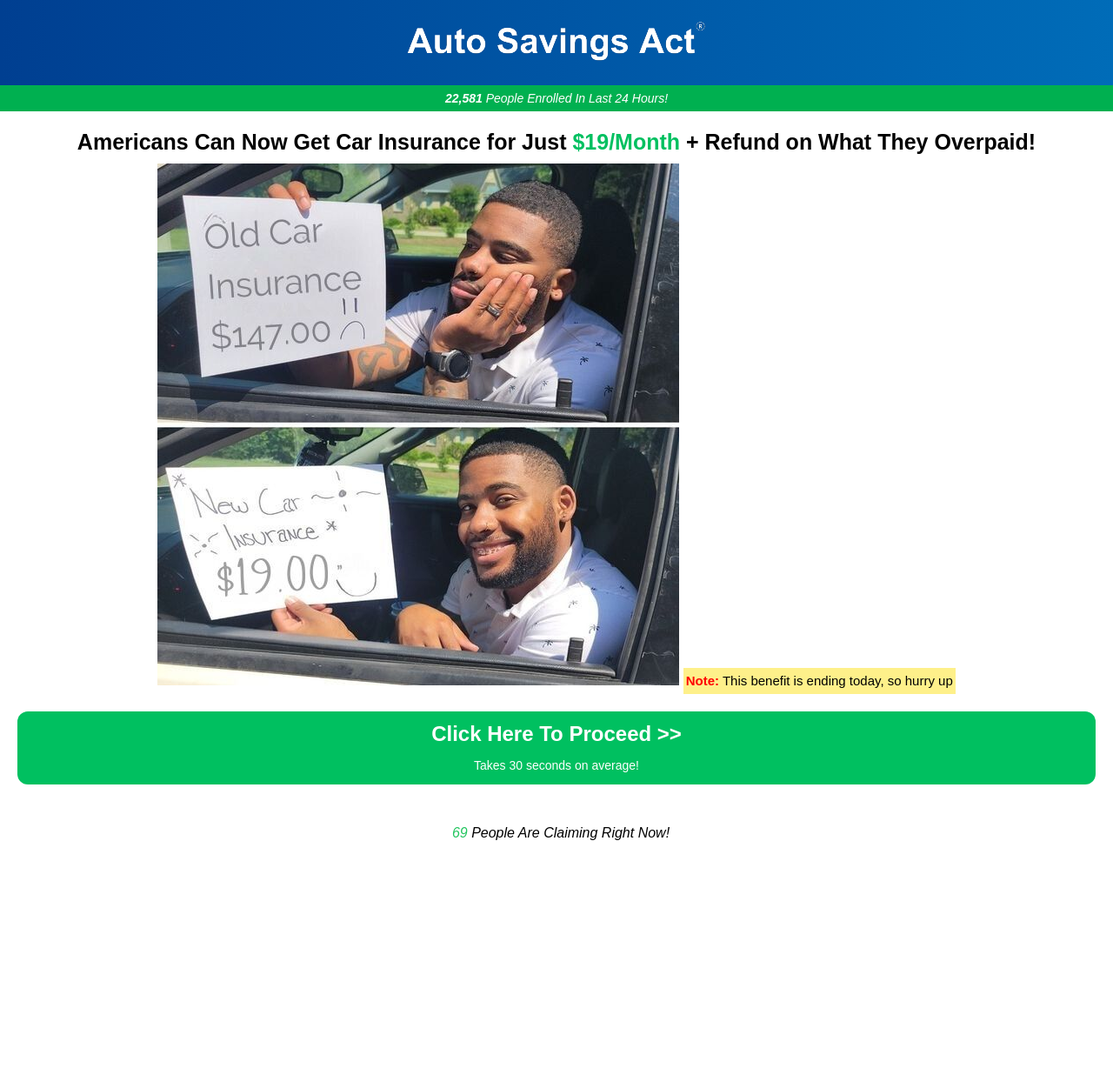
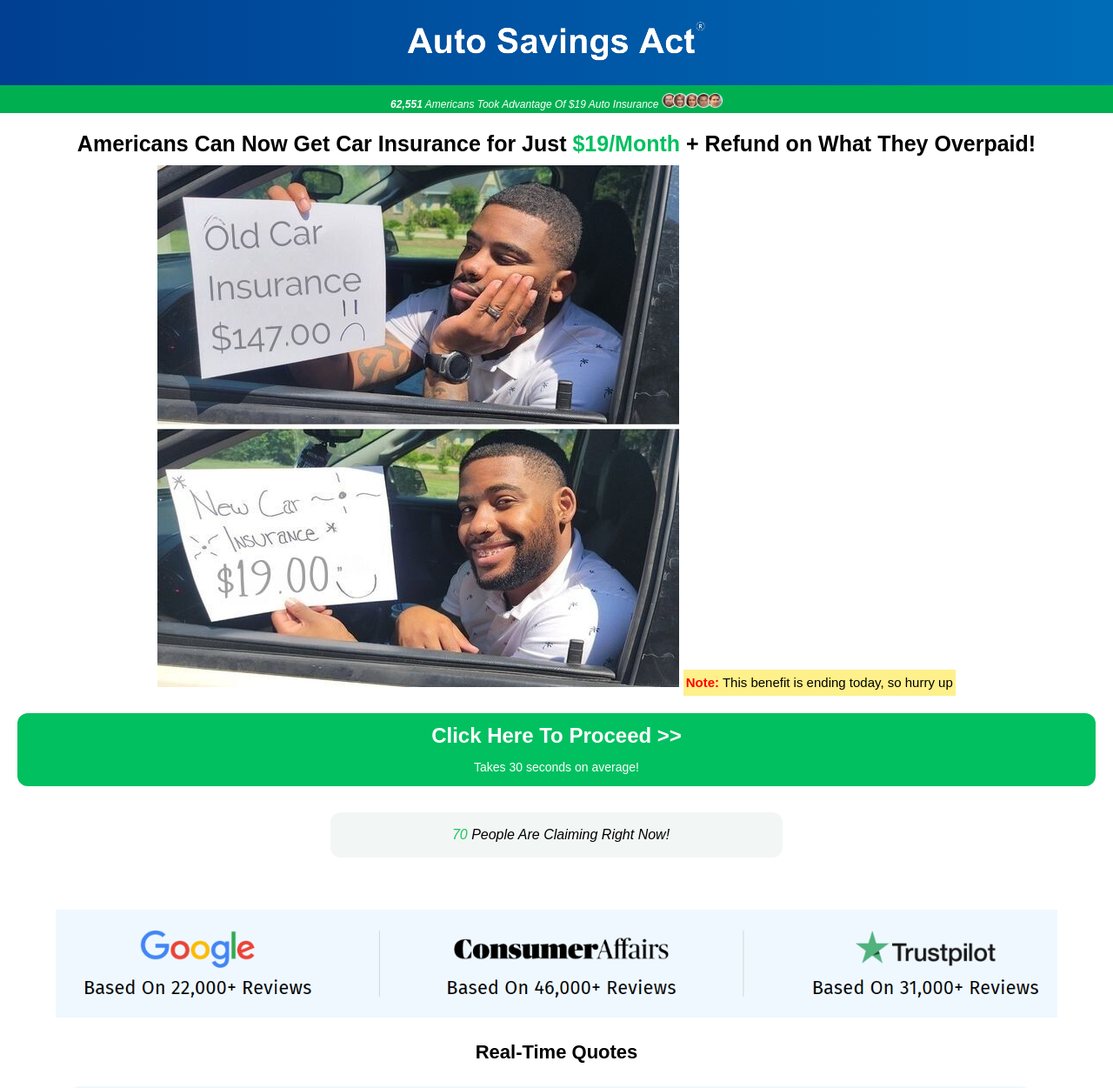
Before and after one commit to ragOP/new-insu, a plain HTML site: page four.html in a window 1280 px wide. Shown: the top 1251 px of the page at 87% size. Drawn offline with Linux system fonts and the light colour scheme; a script that the page names is missing.

Commit message:
pusheddd

```diff
--- a/four.html
+++ b/four.html
@@ -31,9 +31,9 @@
       .sub-banner {
         background-color: #00b050;
         color: white;
-        padding: 4px;
+        padding-top: 4px;
         margin: 0;
-        font-size: 14px;
+        font-size: 12px;
       }
 
       .main {
@@ -273,9 +273,9 @@
       <img src="./autosss.png" alt="Final Expense Coverage Logo" style="max-width: 50%; margin-top: 10px;" />
       <p class="sub-banner">
         <em
-          ><strong id="enrollment-count">22,578</strong> People Enrolled In Last
-          24 Hours!</em
+          ><strong id="enrollment-count">62,548</strong>  Americans Took Advantage Of $19 Auto Insurance </em
         >
+        <img style="width: 70px; margin-top: 5px;" src="./images/jis.png" alt="">
       </p>
     </div>
 
@@ -311,11 +311,45 @@
         Last <span style="color: red; font-weight: bold;" id="count">87</span> spots left
       </p> -->
 
-      <div style="display: flex; justify-content: center; align-items: center; margin-top: 10px;">
-        <div class="pulse"></div><p style="text-align: center; margin-left: 10px;"></p><em> <span id="claim" style="color: #22c55e;">69</span> People Are Claiming Right Now!</em></p>
+      <div style="display: flex; justify-content: center; align-items: center; margin-top: 10px; background-color: #f2f6f5; padding: 10px; border-radius: 12px; width: 70%; max-width: 500px; margin: auto;">
+        <div class="pulse"></div><p style="text-align: center; margin-left: 10px;"></p><em> <span style="color: #22c55e;" id="count">69</span> People Are Claiming Right Now!</em></p>
     </div>
 
-    <p style="position: relative ;top:350px">
+    <div style="display: flex; align-items: center; justify-content: center; width: 100vw; margin-top: 60px;">
+      <img class="desktop-img" style="width: 90%;" src="./images/img2.png" alt="">
+    </div>
+    <style>
+      @media (min-width: 1024px) {
+      .desktop-img {
+        content: url('./images/img (1).png');
+      }
+      }
+    </style>
+
+    <p style="text-align: center; font-size: 22px; font-weight: 800;">Real-Time Quotes</p>
+
+    <!-- <img src="./images/img (1).png" alt=""> -->
+    <div style="display: flex; align-items: center;  justify-content: center; width: 100vw;">
+      <img style="width: 90%;" src="./images/img (2).png" alt="">
+    </div>
+
+    <div id="review" style="display: flex; align-items: center; justify-content: center; width: 100vw; margin-top: 10px; flex-direction: column;">
+      <img class="desktop-img" style="width: 90%;" src="./images/img1 (1).png" alt="">
+      <img class="desktop-img-hide" style="width: 90%;" src="./images/img1 (2).png" alt="">
+    </div>
+    <style>
+      @media (min-width: 1024px) {
+      #review .desktop-img {
+        content: url('./images/img (3).png');
+      }
+      #review .desktop-img-hide {
+        display: none;
+      }
+      }
+    </style>
+    <!-- <img src="./images/img (3).png" alt=""> -->
+
+    <p style="position: relative ;top:350px; text-align: center; margin-bottom: 50px;">
 
       Beware of other fraudulent & similar-looking websites that might look exactly like ours, we have no affiliation with them. This is the only official website to claim your Final Expense Coverage Help with the domain name autosavingsact.org.
 
@@ -323,16 +357,12 @@
     <script>
       const countElement = document.getElementById("enrollment-count");
       const count = document.getElementById("count");
-      let countdown = 87;
+      let countdown = 69;
       let countdownInterval = setInterval(() => {
-        countdown--;
+        countdown++;
         count.textContent = countdown;
-        if (countdown <= 0) {
-          clearInterval(countdownInterval);
-          count.textContent = "0";
-        }
       }, 3000);
-      let currentCount = 22578;
+      let currentCount = 62548;
 
       function formatNumber(num) {
         return num.toLocaleString();
```
Also changed, not shown: images/img (1).png (added), images/img (2).png (added), images/img (3).png (added), images/img1 (1).png (added), images/img1 (2).png (added), images/img2.png (added), images/jis.png (added).
